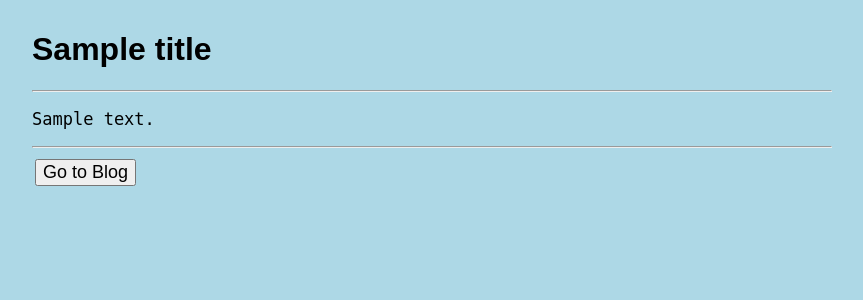
After one commit to tdelgado1028/build-a-blog, a Python web app: template templates/singlepost.html in a window 1280 px wide. The commit adds this page. Shown: the top 300 px of the page, without its empty margins (208-1071 px from the left). Run offline with Jinja, Linux system fonts and the light colour scheme; the template is opened without the code that fills it: most values are stand-ins (such as "Sample title", 1, 10 or a date in 2020).

Commit message:
completed, permalinks by id, submit redirect to permalinks

```diff
--- a/templates/base.html
+++ b/templates/base.html
@@ -9,6 +9,9 @@
 	               margin:0 auto;
 	               padding:10px;
                    background-color: lightblue;
+               }
+               pre{
+                   font-size: 17px;
                }
             .error{
 	               color:red;
--- a/templates/blog.html
+++ b/templates/blog.html
@@ -6,7 +6,7 @@
 
 {% for blogentry in blogentries %}
     <div class="blogentry">
-        <div class="blogtitle"><a href=/blog/{{blogentry.key().id()}}>{{blogentry.title}}</a></div>
+        <h3><div class="blogtitle"><a href=/blog/{{blogentry.key().id()}}>{{blogentry.title}}</a></div></h3>
             <pre class="blogbody">{{blogentry.body}}</pre>
         </div>
 {% endfor %}
--- /dev/null
+++ b/templates/singlepost.html
@@ -0,0 +1,22 @@
+{% extends "base.html" %}
+
+{% block content %}
+
+<form>
+    <h1>{{title}}</h1>
+    <hr>
+    <pre>{{body}}</pre>
+</form>
+
+
+
+    <hr>
+    <table>
+        <tr><td>
+    <form method="get" action="/blog">
+        <input type="submit" value="Go to Blog">
+    </form>
+        </td>
+        </tr>
+    </table>
+{% endblock %}
```
Also changed, not shown: main.py (+16 -2 lines), 1 other file.
